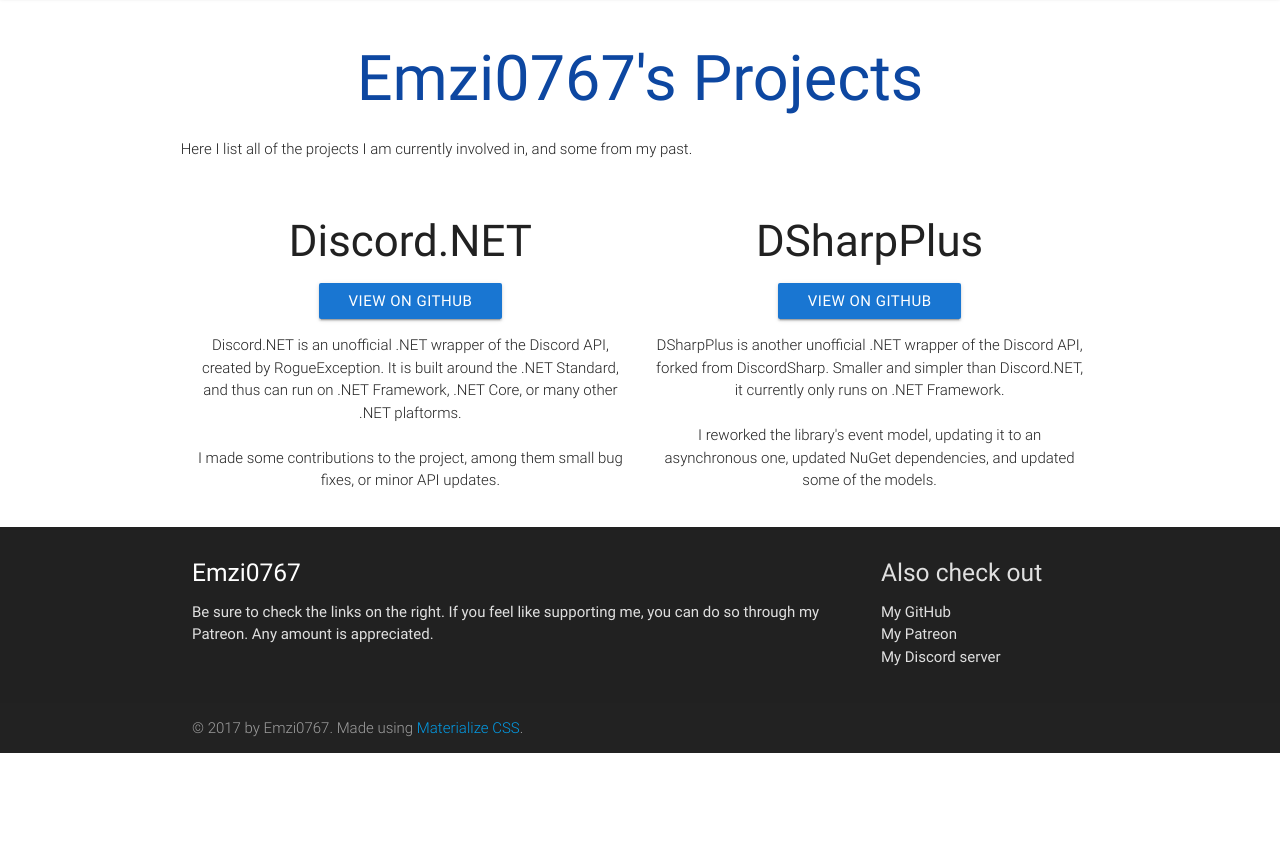
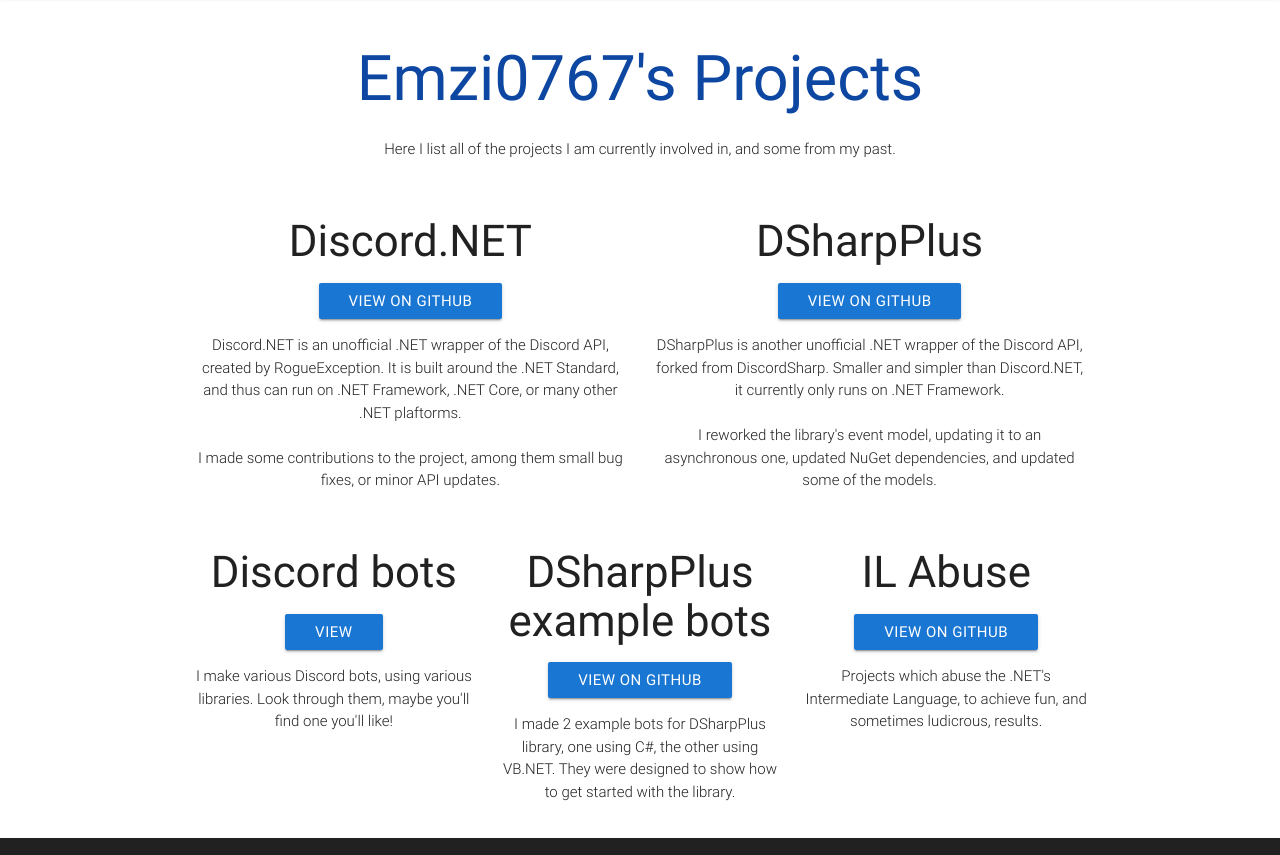
Before and after one commit to TheLastAlly/emzi0767.github.io, a plain HTML site: page projects/index.html in a window 1280 px wide. Shown: the part 67-922 px from the top of the page. Before the commit the page ends 820 px from the top, so only its background shows below. Drawn offline with nearby package versions, Linux system fonts and the light colour scheme.

Commit message:
Added projects to the projects page

```diff
--- a/projects/index.html
+++ b/projects/index.html
@@ -28,8 +28,8 @@
 			<div class="container">
 				<h1 class="header center blue-text text-darken-4">Emzi0767's Projects</h1>
 
-				<div class="row">
-					<p class="light justify">
+				<div class="row center">
+					<p class="light">
 						Here I list all of the projects I am currently involved in, and some from my past.
 					</p>
 				</div>
@@ -57,6 +57,44 @@
 							<p class="light">
 								DSharpPlus is another unofficial .NET wrapper of the Discord API, forked from DiscordSharp. Smaller and simpler than Discord.NET, it currently only runs on .NET Framework.<br><br>
 								I reworked the library's event model, updating it to an asynchronous one, updated NuGet dependencies, and updated some of the models.
+							</p>
+						</div>
+					</div>
+				</div>
+
+				<div class="row center">
+					<div class="col s12 m4">
+						<div class="icon-block">
+							<h3>Discord bots</h3>
+
+							<p><a target="_blank" href="/discord" class="waves-effect waves-light blue darken-2 btn" title="View on GitHub">View</a></p>
+
+							<p class="light">
+								I make various Discord bots, using various libraries. Look through them, maybe you'll find one you'll like!
+							</p>
+						</div>
+					</div>
+
+					<div class="col s12 m4">
+						<div class="icon-block">
+							<h3>DSharpPlus example bots</h3>
+
+							<p><a target="_blank" href="https://github.com/Emzi0767/DSharpPlus-Example-Bot" class="waves-effect waves-light blue darken-2 btn" title="View on GitHub">View on GitHub</a></p>
+
+							<p class="light">
+								I made 2 example bots for DSharpPlus library, one using C#, the other using VB.NET. They were designed to show how to get started with the library.
+							</p>
+						</div>
+					</div>
+
+					<div class="col s12 m4">
+						<div class="icon-block">
+							<h3>IL Abuse</h3>
+
+							<p><a target="_blank" href="https://github.com/Emzi0767/ILAbuse" class="waves-effect waves-light blue darken-2 btn" title="View on GitHub">View on GitHub</a></p>
+
+							<p class="light">
+								Projects which abuse the .NET's Intermediate Language, to achieve fun, and sometimes ludicrous, results.
 							</p>
 						</div>
 					</div>
```
